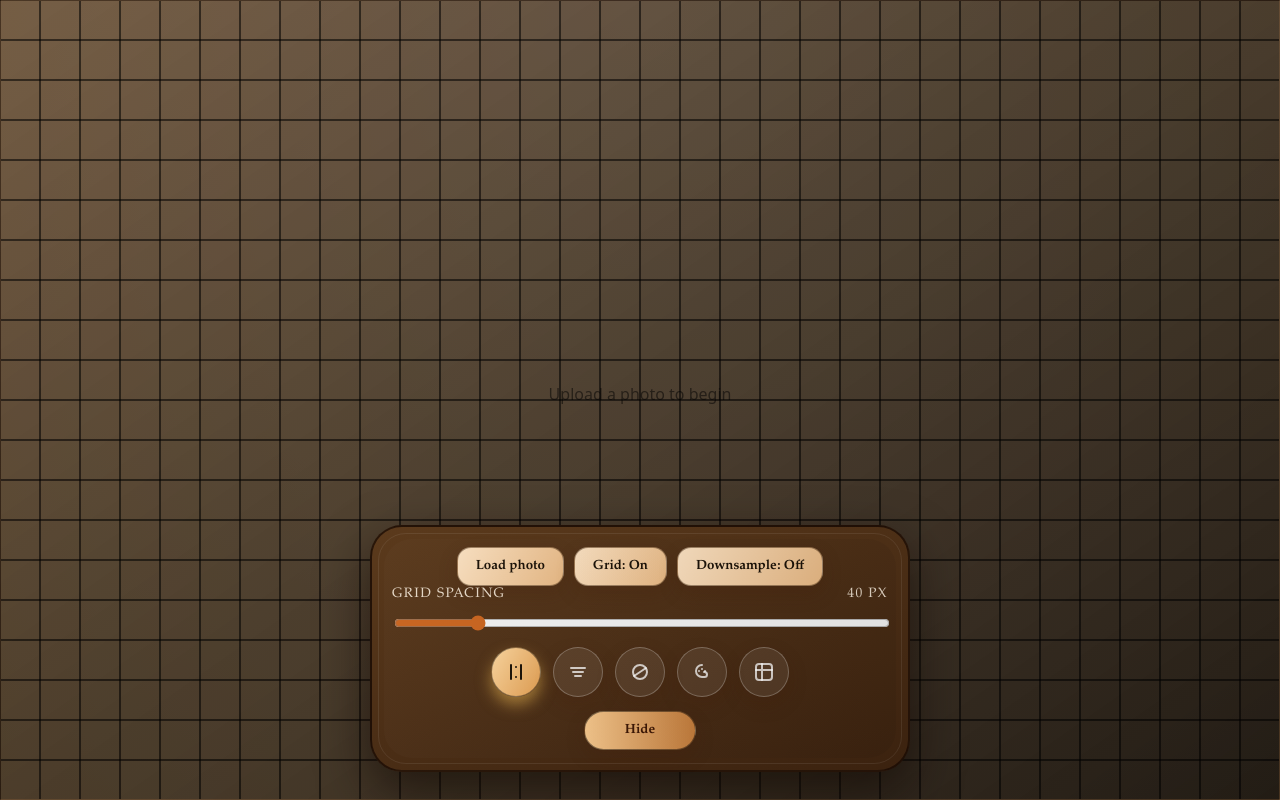
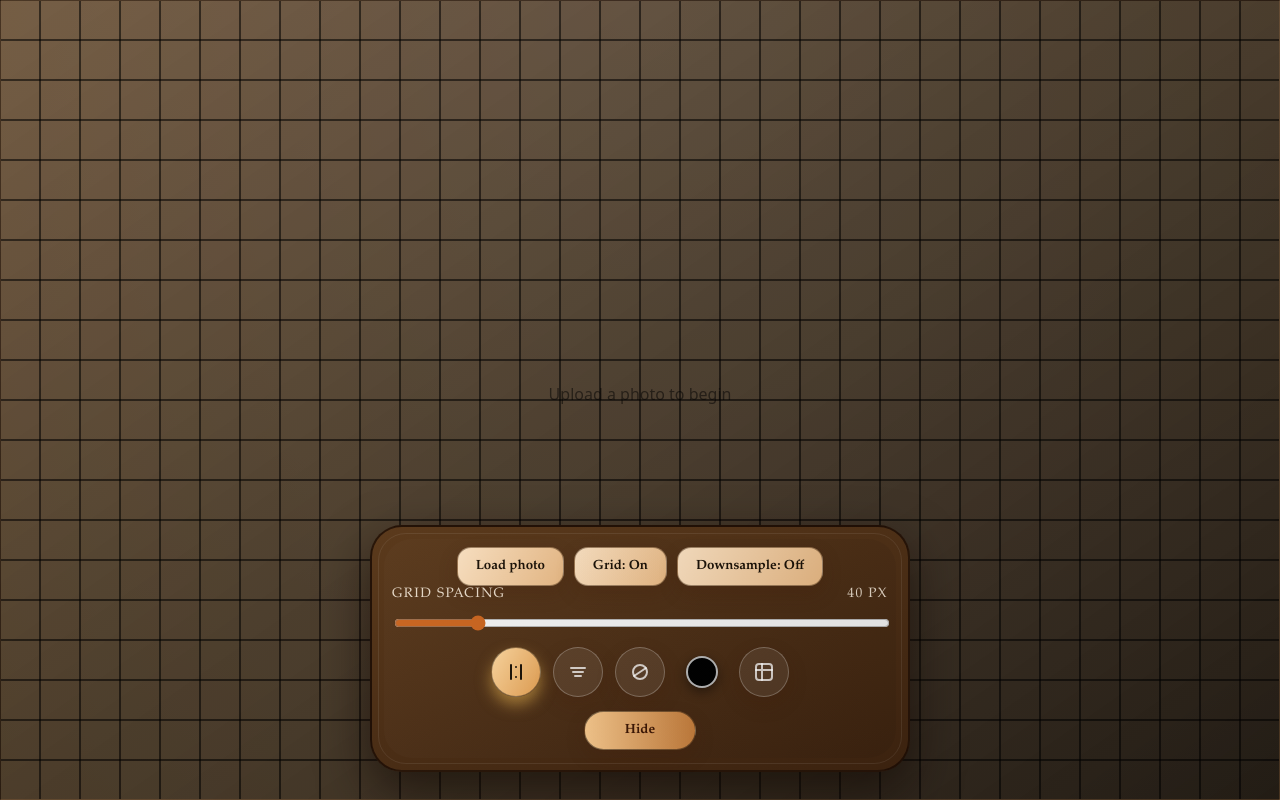
Before and after one commit to samkc-0/perspective-frame, a website: page public/index.html in a window 1280 px wide. Drawn offline with Linux system fonts and the light colour scheme.

Commit message:
show color on color picker icon

```diff
--- a/public/index.html
+++ b/public/index.html
@@ -153,25 +153,13 @@
           </svg>
         </button>
         <button
-          class="control-icon"
+          class="control-icon color-picker-control"
           data-panel="color-panel"
           aria-controls="color-panel"
           aria-label="Grid color"
         >
           <span class="sr-only">Grid color</span>
-          <svg viewBox="0 0 24 24" aria-hidden="true" focusable="false">
-            <path
-              d="M12 5a6 6 0 0 0-6 6 6 6 0 0 0 6 6h2.5a2.5 2.5 0 1 0 0-5H14"
-              stroke="currentColor"
-              stroke-width="2"
-              stroke-linecap="round"
-              stroke-linejoin="round"
-              fill="none"
-            />
-            <circle cx="9" cy="11" r="1" fill="currentColor" />
-            <circle cx="12" cy="9" r="1" fill="currentColor" />
-            <circle cx="15" cy="11" r="1" fill="currentColor" />
-          </svg>
+          <span class="color-chip" aria-hidden="true"></span>
         </button>
         <button
           class="control-icon"
--- a/public/main.js
+++ b/public/main.js
@@ -31,6 +31,7 @@ var hideControlsButton = document.getElementById("hide-controls");
 var openControlsButton = document.getElementById("open-controls");
 var controlPanels = Array.from(document.querySelectorAll(".control-panel"));
 var controlIconButtons = Array.from(document.querySelectorAll(".control-icon"));
+var colorPanelButton = controlIconButtons.find((btn) => btn.dataset.panel === "color-panel") || null;
 if (!controlBar || !hideControlsButton || !openControlsButton)
   throw new Error("expected control bar elements");
 if (!controlPanels.length || !controlIconButtons.length)
@@ -464,11 +465,17 @@ function syncLabelsAndRedraw() {
   thicknessValue.textContent = thickness.value;
   opacityValue.textContent = opacity.value;
   blockResolutionValue.textContent = blockResolution.value;
+  syncColorSwatch();
   draw();
 }
 [spacing, thickness, opacity, color, blockResolution].forEach((inputElement) => {
   inputElement.addEventListener("input", syncLabelsAndRedraw);
 });
+function syncColorSwatch() {
+  if (!colorPanelButton)
+    return;
+  colorPanelButton.style.setProperty("--color-chip-color", color.value);
+}
 toggleGridButton.addEventListener("click", () => {
   gridOn = !gridOn;
   toggleGridButton.textContent = "Grid: " + (gridOn ? "On" : "Off");
@@ -499,7 +506,11 @@ controlIconButtons.forEach((button) => {
     const targetPanel = button.dataset.panel;
     if (!targetPanel)
       return;
+    const wasActive = button.classList.contains("active");
     setActivePanel(targetPanel);
+    if (colorPanelButton && button === colorPanelButton && wasActive) {
+      color.click();
+    }
   });
 });
 var firstPanel = controlIconButtons[0]?.dataset.panel || controlPanels[0]?.id || "";
--- a/public/styles.css
+++ b/public/styles.css
@@ -333,6 +333,34 @@ canvas {
   box-shadow: 0 8px 15px rgba(248, 194, 85, 0.5);
 }
 
+.control-icon.color-picker-control,
+.control-icon.color-picker-control.active {
+  background: transparent;
+  color: inherit;
+}
+
+.control-icon.color-picker-control {
+  border: none;
+  box-shadow: none;
+}
+
+.control-icon.color-picker-control.active {
+  border: 2px solid rgba(0, 0, 0, 0.55);
+  box-shadow: 0 0 0 3px rgba(255, 255, 255, 0.35);
+}
+
+.color-picker-control .color-chip {
+  width: 32px;
+  height: 32px;
+  border-radius: 50%;
+  border: 2px solid rgba(255, 255, 255, 0.7);
+  box-shadow:
+    inset 0 0 0 1px rgba(0, 0, 0, 0.2),
+    0 4px 12px rgba(0, 0, 0, 0.45);
+  background: var(--color-chip-color, #000);
+  display: block;
+}
+
 .control-hide {
   align-self: center;
   padding-inline: 40px;
```
Also changed, not shown: src/main.ts (+14 -0 lines).
